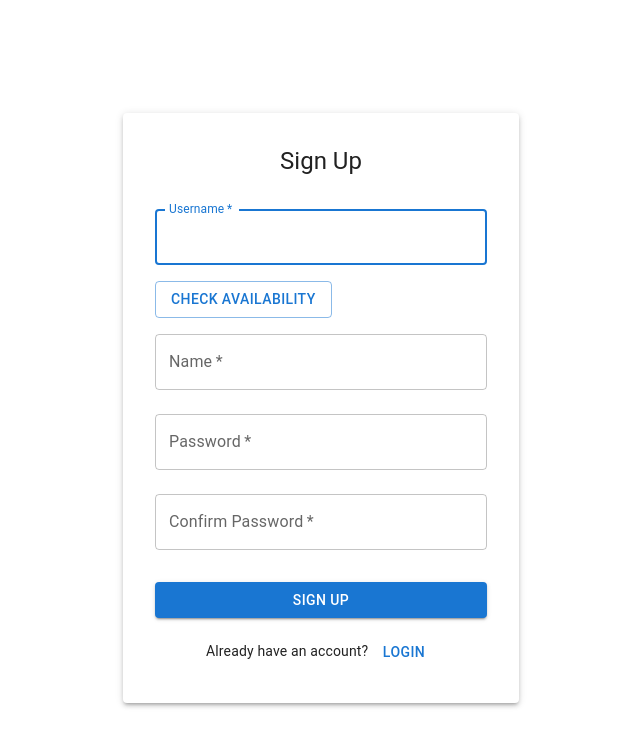
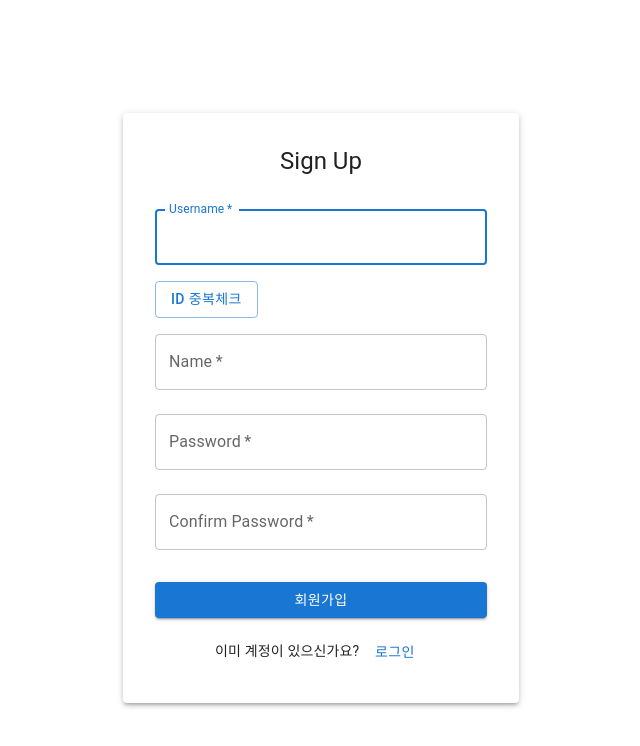
Before and after one commit to pyoja/NEXT-BLOG, a Next.js app: page /signup in a window 1280 px wide. Shown: the top 746 px of the page, without its empty margins (319-959 px from the left). Built offline with nearby package versions, Linux system fonts and the light colour scheme.

Commit message:
dashboard

```diff
--- /dev/null
+++ b/app/dashboard/page.tsx
@@ -0,0 +1,3 @@
+export default function DashBoard() {
+  return <h1>대시보드</h1>;
+}
--- a/components/LoginForm.tsx
+++ b/components/LoginForm.tsx
@@ -17,6 +17,7 @@ export default function LoginForm() {
     });
     if (response.ok) {
       alert("로그인 성공");
+      router.push("/dashboard");
     } else {
       const data = await response.json();
       console.error(data.error);
@@ -60,7 +61,7 @@ export default function LoginForm() {
         onChange={(e) => setPassword(e.target.value)}
       />
       <Button type="submit" fullWidth variant="contained" sx={{ mt: 3, mb: 2 }}>
-        Login
+        로그인
       </Button>
       <Button
         fullWidth
@@ -68,7 +69,7 @@ export default function LoginForm() {
         onClick={handleSignup}
         sx={{ mt: 1 }}
       >
-        Sign Up
+        회원가입
       </Button>
     </Box>
   );
--- a/components/SignupForm.tsx
+++ b/components/SignupForm.tsx
@@ -70,7 +70,7 @@ export default function SignupForm() {
         helperText={idEroor}
       />
       <Button onClick={handleUsernameCheck} variant="outlined" sx={{ mt: 1 }}>
-        Check Availability
+        ID 중복체크
       </Button>
       <TextField
         margin="normal"
@@ -109,11 +109,11 @@ export default function SignupForm() {
         helperText={passwordError}
       />
       <Button type="submit" fullWidth variant="contained" sx={{ mt: 3, mb: 2 }}>
-        Sign Up
+        회원가입
       </Button>
       <Typography variant="body2" align="center">
-        Already have an account?{" "}
-        <Button onClick={() => router.push("/")}>Login</Button>
+        이미 계정이 있으신가요?{" "}
+        <Button onClick={() => router.push("/")}>로그인</Button>
       </Typography>
     </Box>
   );
```
